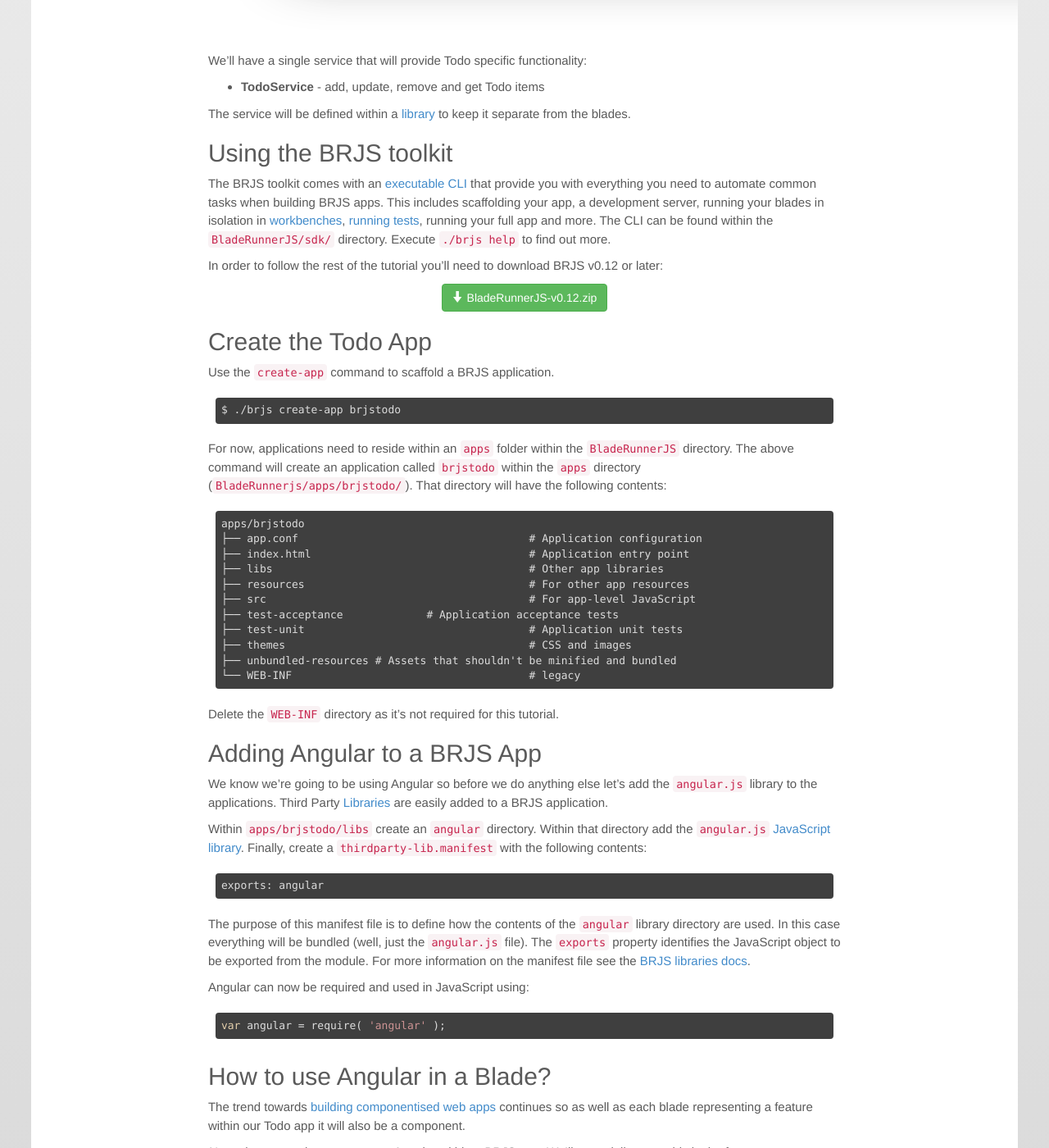
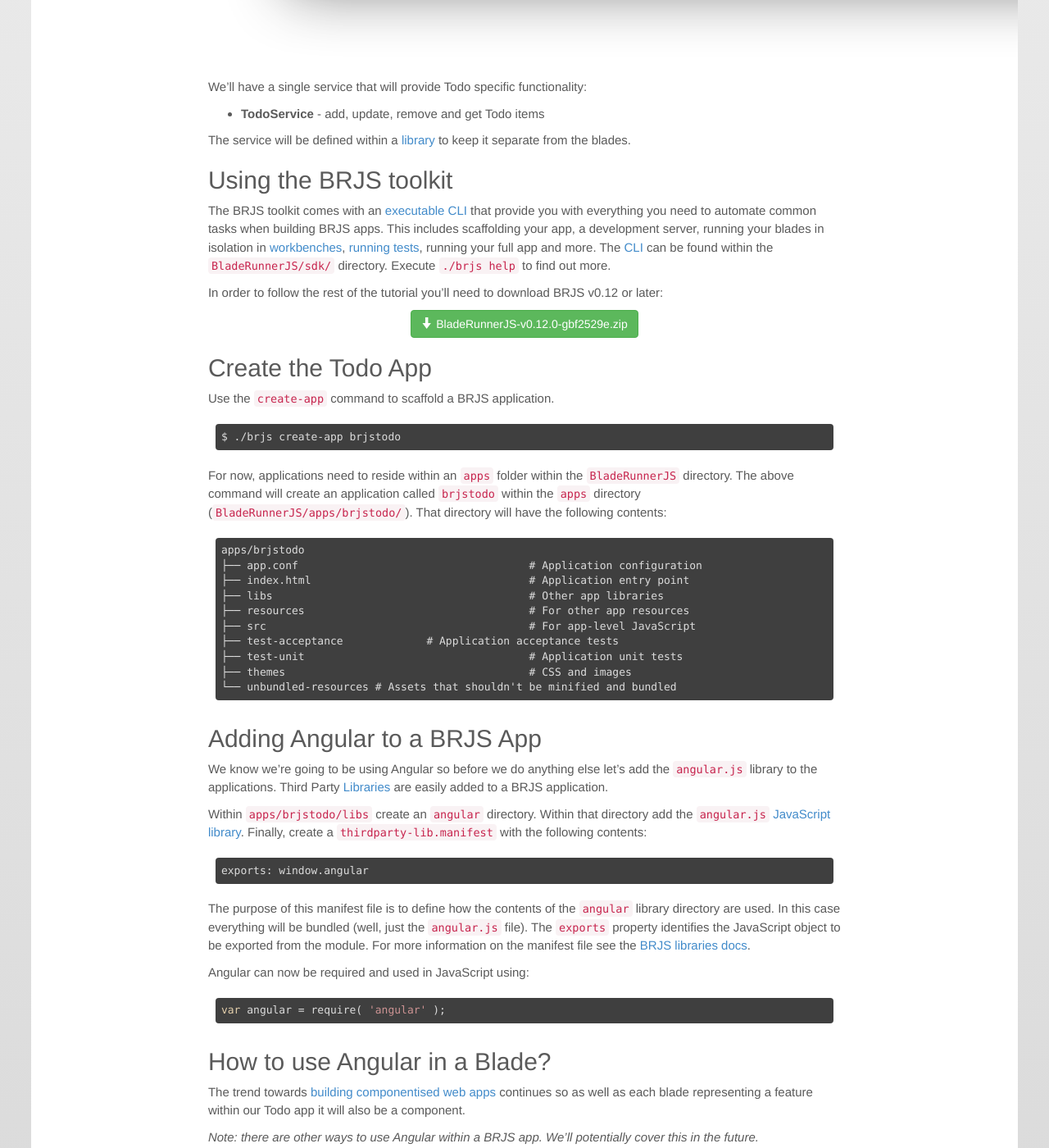
Before and after one commit to BladeRunnerJS/brjs-site, a Jekyll site: the page built from _posts/2014-09-05-using-angularjs-with-bladerunnerjs.md, in a window 1280 px wide and 1400 px high, scrolled down 2406 px. Shown: the whole window at 82% size. Built offline with Jekyll 4.4.1, drawn with Linux system fonts in a browser that asks for light colours; nearby versions of some CDN libraries; Markdown is read by kramdown in place of the engine named in the settings; comment, search, counter and statistics services are not loaded; some of the changed text lies outside the part shown.

Commit message:
Minor changes after final review

````diff
--- a/_posts/2014-09-05-using-angularjs-with-bladerunnerjs.md
+++ b/_posts/2014-09-05-using-angularjs-with-bladerunnerjs.md
@@ -45,7 +47,7 @@
 * **items** - to display a list of existing Todo items
 * **filter** - to allow actions to be performed of the list of items
 
-![](/blog/img/brjs-angular-tutorial/brjs-angular-todomvc-directives.png)
+![Todo MVC Blades](/blog/img/brjs-angular-tutorial/brjs-angular-todomvc-directives.png)
 
 We'll have a single service that will provide Todo specific functionality:
 
@@ -55,12 +57,12 @@
 
 ## Using the BRJS toolkit
 
-The BRJS toolkit comes with an [executable CLI](http://bladerunnerjs.org/docs/use/commandline/) that provide you with everything you need to automate common tasks when building BRJS apps. This includes scaffolding your app, a development server, running your blades in isolation in [workbenches](http://bladerunnerjs.org/docs/concepts/workbenches/), [running tests](http://bladerunnerjs.org/docs/use/running_tests/), running your full app and more. The CLI can be found within the `BladeRunnerJS/sdk/` directory. Execute `./brjs help` to find out more.
+The BRJS toolkit comes with an [executable CLI](http://bladerunnerjs.org/docs/use/commandline/) that provide you with everything you need to automate common tasks when building BRJS apps. This includes scaffolding your app, a development server, running your blades in isolation in [workbenches](http://bladerunnerjs.org/docs/concepts/workbenches/), [running tests](http://bladerunnerjs.org/docs/use/running_tests/), running your full app and more. The [CLI](http://bladerunnerjs.org/docs/use/commandline/) can be found within the `BladeRunnerJS/sdk/` directory. Execute `./brjs help` to find out more.
 
 In order to follow the rest of the tutorial you'll need to download BRJS v0.12 or later:
 
-<center><a class="btn btn-success" role="button" aria-label="~50 MB" href="https://github.com/BladeRunnerJS/brjs/releases/tag/v0.12">
-	<span class="glyphicon glyphicon-arrow-down"></span> BladeRunnerJS-v0.12.zip
+<center><a class="btn btn-success" role="button" aria-label="52 MB" href="https://github.com/BladeRunnerJS/brjs/releases/tag/v0.12">
+	<span class="glyphicon glyphicon-arrow-down"></span> BladeRunnerJS-v0.12.0-gbf2529e.zip
 </a></center>
 
 ## Create the Todo App
@@ -71,7 +73,7 @@
 $ ./brjs create-app brjstodo
 ```
 
-For now, applications need to reside within an `apps` folder within the `BladeRunnerJS` directory. The above command will create an application called `brjstodo` within the `apps` directory (`BladeRunnerjs/apps/brjstodo/`). That directory will have the following contents:
+For now, applications need to reside within an `apps` folder within the `BladeRunnerJS` directory. The above command will create an application called `brjstodo` within the `apps` directory (`BladeRunnerJS/apps/brjstodo/`). That directory will have the following contents:
 
 ```
 apps/brjstodo
@@ -83,11 +85,8 @@
 ├── test-acceptance 		# Application acceptance tests
 ├── test-unit   				# Application unit tests
 ├── themes      				# CSS and images
-├── unbundled-resources # Assets that shouldn't be minified and bundled
-└── WEB-INF      				# legacy
+└── unbundled-resources # Assets that shouldn't be minified and bundled
 ```
-
-Delete the `WEB-INF` directory as it's not required for this tutorial.
 
 ## Adding Angular to a BRJS App
 
@@ -96,7 +95,7 @@
 Within `apps/brjstodo/libs` create an `angular` directory. Within that directory add the [`angular.js` JavaScript library](http://ajax.googleapis.com/ajax/libs/angularjs/1.2.23/angular.js). Finally, create a `thirdparty-lib.manifest` with the following contents:
 
 ```
-exports: angular
+exports: window.angular
 ```
 
 The purpose of this manifest file is to define how the contents of the `angular` library directory are used. In this case everything will be bundled (well, just the `angular.js` file). The `exports` property identifies the JavaScript object to be exported from the module. For more information on the manifest file see the [BRJS libraries docs](http://bladerunnerjs.org/docs/concepts/libraries/).
@@ -233,7 +234,7 @@
 * [styles.css](https://raw.githubusercontent.com/BladeRunnerJS/brjs-todomvc-angular/master/themes/common/style.css)
 * [bg.png](https://raw.githubusercontent.com/BladeRunnerJS/brjs-todomvc-angular/master/themes/common/bg.png)
 
-When you refresh the workbench you'll now see styling applied to the input blade.
+CSS and images in this directory will be bundled with all themes. When you refresh the workbench you'll now see styling applied to the input blade.
 
 ![](/blog/img/brjs-angular-tutorial/input-directive-workbench-styled.png)
 
````
Also changed, not shown: other parts of _posts/2014-09-05-using-angularjs-with-bladerunnerjs.md (+10 -6 lines).
